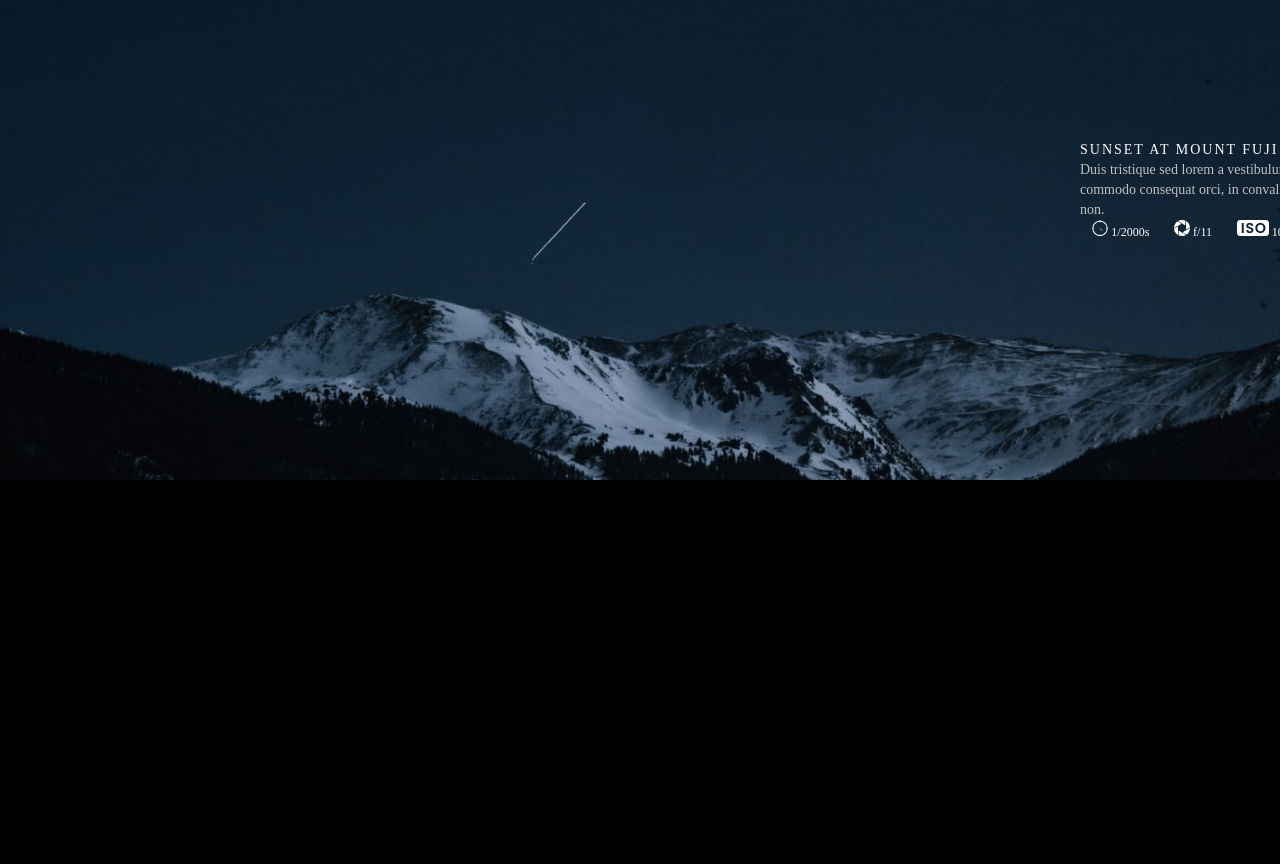
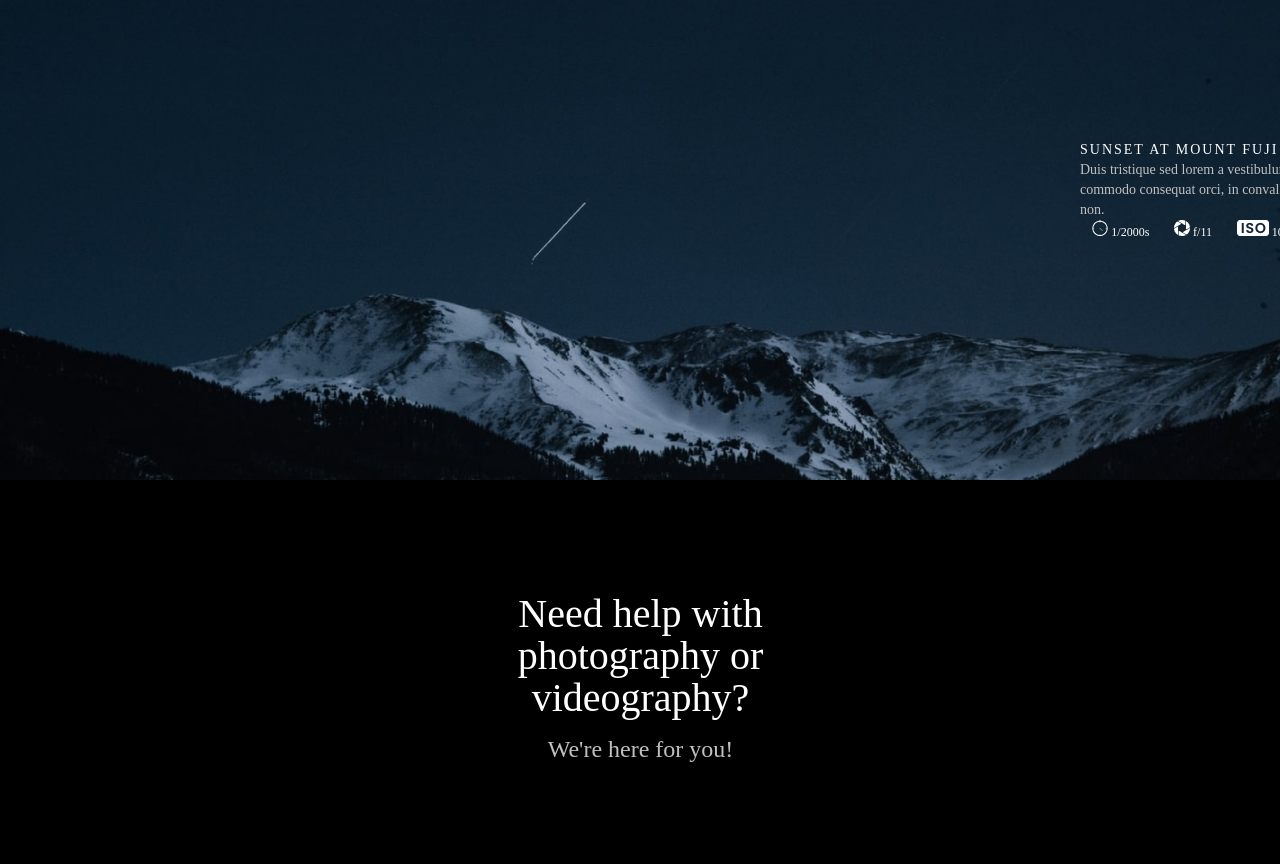
Before and after one commit to Sanchous2405/APERTURE, a plain HTML site: page index.html in a window 1280 px wide. Shown: the part 4697-5561 px from the top of the page. Before the commit the page ends 5177 px from the top, so only its background shows below. Drawn offline with nearby package versions, Linux system fonts and the light colour scheme.

Commit message:
add footer

```diff
--- a/assets/styles/_banners.scss
+++ b/assets/styles/_banners.scss
@@ -0,0 +1,5 @@
+.banners {
+    width: 100%;
+    margin: 0% auto;
+    padding: 113px 434px 100px 435px;
+}
--- a/assets/styles/style.scss
+++ b/assets/styles/style.scss
@@ -29,3 +29,4 @@
 @import '_tools.scss';
 @import '_clients.scss';
 @import '_banners.scss';
+@import '_footer.scss';
--- a/index.html
+++ b/index.html
@@ -132,6 +132,12 @@
     </div>
      </div>
      <!-- BANNERS -->
+     <div class="banners">
+      <p class="past">Need help with photography or videography?</p>
+      <p class="compain">We're here for you!</p>
+
+     </div>
+     <!-- FOOTER -->
 </body>
 
 </html>
```
Also changed, not shown: assets/styles/_footer.scss (added), assets/styles/style.css, 1 other file.
